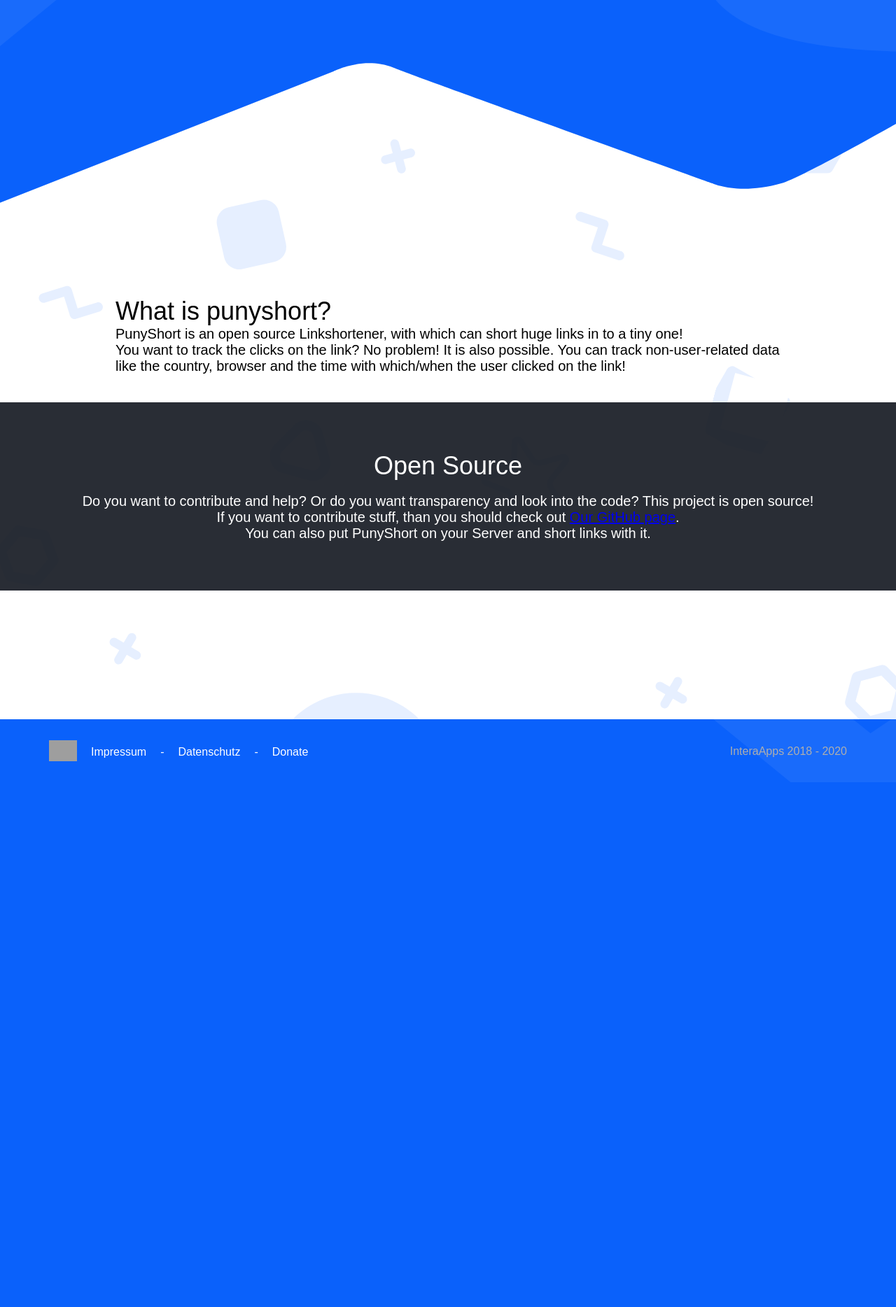
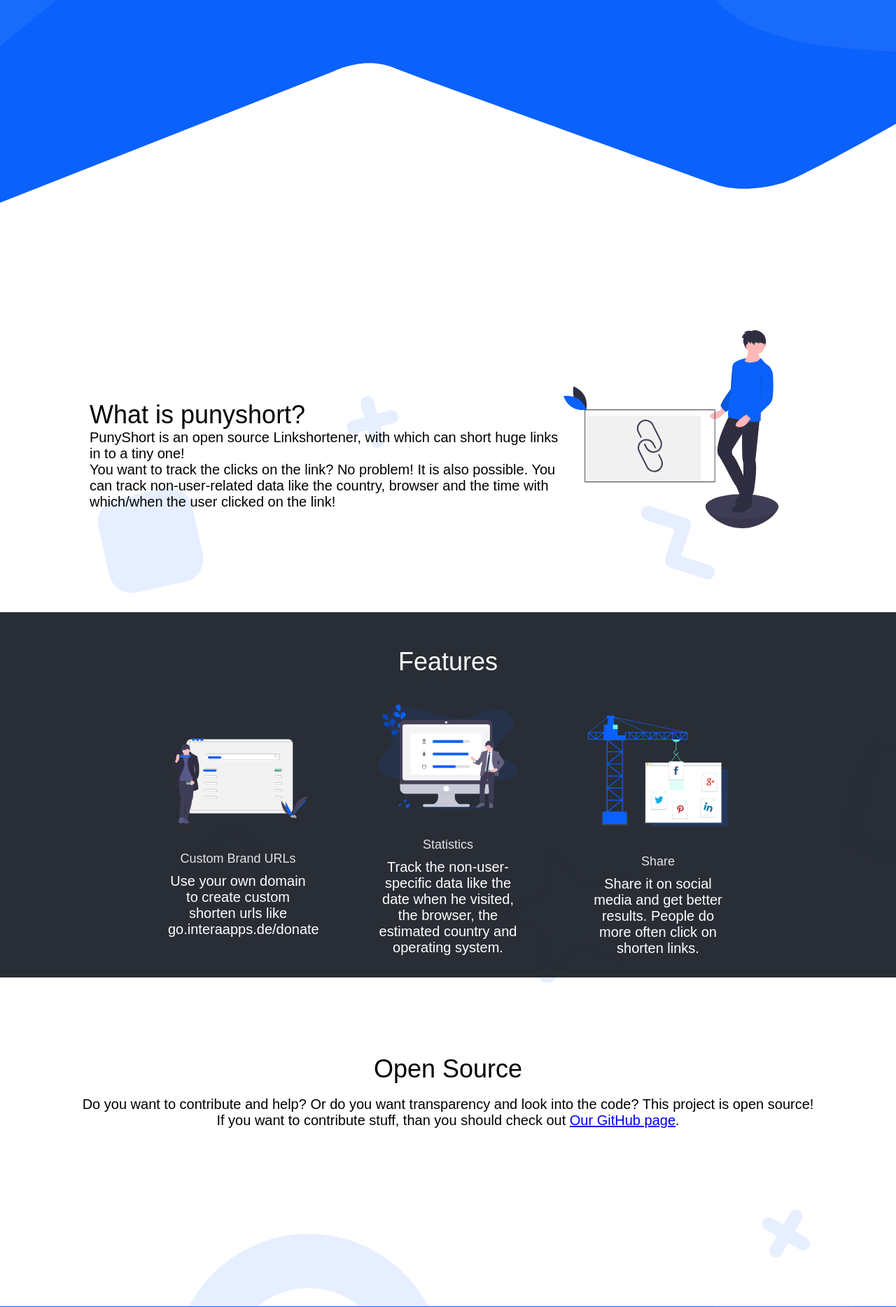
Before and after one commit to interaapps/punyshort, a PHP site: page / in a window 1280 px wide. Shown: the part 516-2384 px from the top of the page at 70% size. Before the commit the page ends 1634 px from the top, so only its background shows below. Run offline with PHP 8.4, Linux system fonts and the light colour scheme; data that the repository does not hold is empty; some libraries are stand-ins or nearby versions; grey boxes are pictures that could not be loaded.

Commit message:
Changed the homepage

```diff
--- a/databases/DomainRequestsTable.php
+++ b/databases/DomainRequestsTable.php
@@ -6,6 +6,7 @@ class DomainRequestsTable extends Table {
 
     public $id,
            $domain_name,
+           $userid,
            $is_public,
            $code,
            $created;
--- a/resources/views/homepage.php
+++ b/resources/views/homepage.php
@@ -22,22 +22,46 @@
 
 </div>
 
-<br><br><br><br>
+<div class="sectioned-part" id="whats-punyshort">
+    <div>
+        <h1>What is punyshort?</h1>
+        <p>
+            PunyShort is an open source Linkshortener, with which can short huge links in to a tiny one!<br>
+            You want to track the clicks on the link? No problem! It is also possible.
+            You can track non-user-related data like the country, browser and the time with which/when the user clicked on the link!
+        </p>
+    </div>
+    <img id="top-what-is-punyshort-image" src="/assets/images/illustrations/linkshortener.svg">
+</div>
 
-<div class="contents">
-    <h1>What is punyshort?</h1>
-    <p>
-        PunyShort is an open source Linkshortener, with which can short huge links in to a tiny one!<br>
-        You want to track the clicks on the link? No problem! It is also possible.
-        You can track non-user-related data like the country, browser and the time with which/when the user clicked on the link!
-    </p>
+
+
+<div style="width: 100%; background: #1a1e27EE; padding: 20px 0px;">
+    <h1 style="text-align: center; color: #FFFFFF; display: block; margin: 30px 0px;">Features</h1>
+    <div id="features-list">
+        <div style="margin-top: 45px;">
+            <img src="/assets/images/illustrations/domains.svg">
+            <h5>Custom Brand URLs</h5>
+            <span>Use your own domain to create custom shorten urls like go.interaapps.de/donate</span>
+        </div>
+        <div>
+            <img src="/assets/images/illustrations/stats.svg">
+            <h5>Statistics</h5>
+            <span>Track the non-user-specific data like the date when he visited, the browser, the estimated country and operating system.</span>
+        </div>
+        <div style="margin-top: 15px;">
+            <img src="/assets/images/illustrations/socialgrowth.svg">
+            <h5>Share</h5>
+            <span>Share it on social media and get better results. People do more often click on shorten links.</span>
+        </div>
+    </div>
 </div>
-<div style="text-align: center; margin-top: 40px; background: #1a1e27EE; color: #FFFFFF; padding: 70px 0px; width: 100%; max-width: 100%;" class="contents">
+
+<div style="text-align: center; margin-top: 40px; padding: 70px 0px; width: 100%; max-width: 100%;" class="contents">
     <h1>Open Source</h1><br>
     <p>
         Do you want to contribute and help? Or do you want transparency and look into the code? This project is open source!
         <br>If you want to contribute stuff, than you should check out <a href="https://github.com/interaapps/punyshort">Our GitHub page</a>.
-        <br>You can also put PunyShort on your Server and short links with it.
     </p>
 </div>
 <!--
@@ -204,6 +228,79 @@
         box-sizing: border-box;
     }
 
+    .sectioned-part {
+        display: flex;
+        width: 80%;
+        margin: 120px auto;
+    }
+
+    .sectioned-part img {
+        width: 350px;
+        max-width: 30%;
+        margin-right: 40px;
+    }
+
+    #top-what-is-punyshort-image {
+        width: 350px;
+    }
+
+    #whats-punyshort div {
+        padding-top: 100px;
+    }
+
+    #features-list {
+        display: flex;
+        width: fit-content;
+        margin: auto;
+    }
+
+    #features-list div {
+        display: block;
+        margin: 0px 30px;
+        text-align: center;
+        color: #FFFFFF;
+        text-decoration: none;
+        padding: 10px 20px;
+        width: 200px;
+    }
+
+    #features-list div img {
+        display: block;
+        width: 200px;
+        margin-bottom: 40px;
+    }
+
+    #features-list div span {
+        font-size: 20px;
+    }
+
+    #features-list div h5 {
+        font-size: 18px;
+        margin-bottom: 10px;
+        color: #FFFFFFDD;
+    }
+
+    @media screen and (max-width: 720px) {
+        #features-list {
+            display: block;
+        }
+
+        #features-list div {
+            display: block;
+            margin: 30px 0px;
+            width: 90%;
+        }
+
+        #features-list div img {
+            margin: auto;
+            width: 65%;
+        }
+
+        #top-what-is-punyshort-image {
+            display: none;
+        }
+    }
+
 </style>
 
 <?php tmpl("footer", ["title"=>"V1"]); ?>
```
Also changed, not shown: app/controller/dashboard/CustomDomainsController.php (+25 -2 lines), resources/compile/views/homepage.view.php (+107 -10 lines), public/assets/images/illustrations/README.md (added), public/assets/images/illustrations/custom.svg (added), public/assets/images/illustrations/domains.svg (added), public/assets/images/illustrations/linkshortener.svg (added), public/assets/images/illustrations/socialgrowth.svg (added), public/assets/images/illustrations/stats.svg (added).
